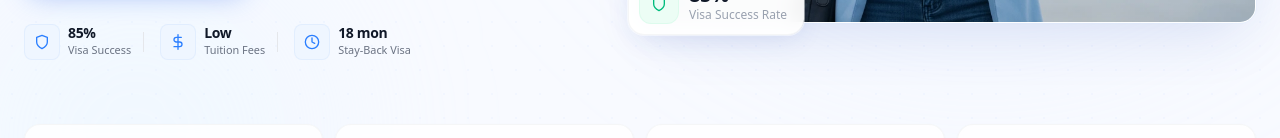
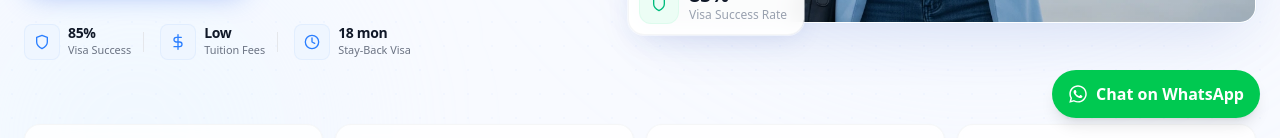
Before and after one commit to jaidev-55/germany-landing-page, a Next.js app: page / in a window 1280 px wide. Shown: the part 662-800 px from the top of the page. Built offline with nearby package versions, Linux system fonts and the light colour scheme; no server answers.

Commit message:
updated-whatsapp-button

```diff
--- a/app/layout.tsx
+++ b/app/layout.tsx
@@ -1,6 +1,7 @@
 import type { Metadata } from "next";
 import { Inter, Space_Grotesk } from "next/font/google";
 import "./globals.css";
+import WhatsAppButton from "@/components/WhatsAppButton";
 
 const inter = Inter({
   subsets: ["latin"],
@@ -13,8 +14,41 @@ const spaceGrotesk = Space_Grotesk({
 });
 
 export const metadata: Metadata = {
-  title: "Create Next App",
-  description: "Generated by create next app",
+  title: "Study in Germany with Low Fees | PR in 3 Years | Abroad Scholar",
+
+  description:
+    "Study in Germany with low tuition fees and secure PR pathways in just 3 years. Get free university shortlisting, visa support, APS guidance & German language training.",
+
+  keywords: [
+    "study in Germany",
+    "Germany education consultants India",
+    "Germany PR after study",
+    "low tuition universities in Germany",
+    "Germany student visa",
+    "APS certification Germany",
+    "German language training",
+    "study in Germany from India",
+    "public universities in Germany",
+  ],
+
+  icons: {
+    icon: "/favicon.svg",
+  },
+
+  openGraph: {
+    title: "Study in Germany with Low Fees | PR in 3 Years",
+    description:
+      "Low tuition public universities, 18-month stay-back visa & PR pathway in 3 years. Free counseling & visa support by Abroad Scholar.",
+    url: "https://germany.abroadscholars.in/",
+    siteName: "Abroad Scholar",
+    type: "website",
+    locale: "en_IN",
+  },
+
+  robots: {
+    index: true,
+    follow: true,
+  },
 };
 
 export default function RootLayout({
@@ -28,6 +62,7 @@ export default function RootLayout({
         className={`${inter.variable} ${spaceGrotesk.variable} antialiased`}
       >
         {children}
+        <WhatsAppButton />
       </body>
     </html>
   );
--- /dev/null
+++ b/components/WhatsAppButton.tsx
@@ -0,0 +1,33 @@
+"use client";
+
+import { FaWhatsapp } from "react-icons/fa";
+
+const WhatsAppButton = () => {
+  const phoneNumber = "919500117792";
+  const message = encodeURIComponent(
+    "Hi! I'm interested in studying in Germany. Could you please share the details and guide me on the next steps?",
+  );
+
+  return (
+    <a
+      href={`https://wa.me/${phoneNumber}?text=${message}`}
+      target="_blank"
+      rel="noopener noreferrer"
+      className="
+        fixed bottom-5 right-5 z-9999
+        flex items-center gap-2
+        bg-green-500 hover:bg-green-600
+        text-white font-semibold
+        px-4 py-3 rounded-full
+        shadow-lg
+        transition-all
+        hover:scale-105
+      "
+    >
+      <FaWhatsapp className="text-xl" />
+      <span className="hidden sm:inline">Chat on WhatsApp</span>
+    </a>
+  );
+};
+
+export default WhatsAppButton;
```
Also changed, not shown: public/favicon.svg (added).
